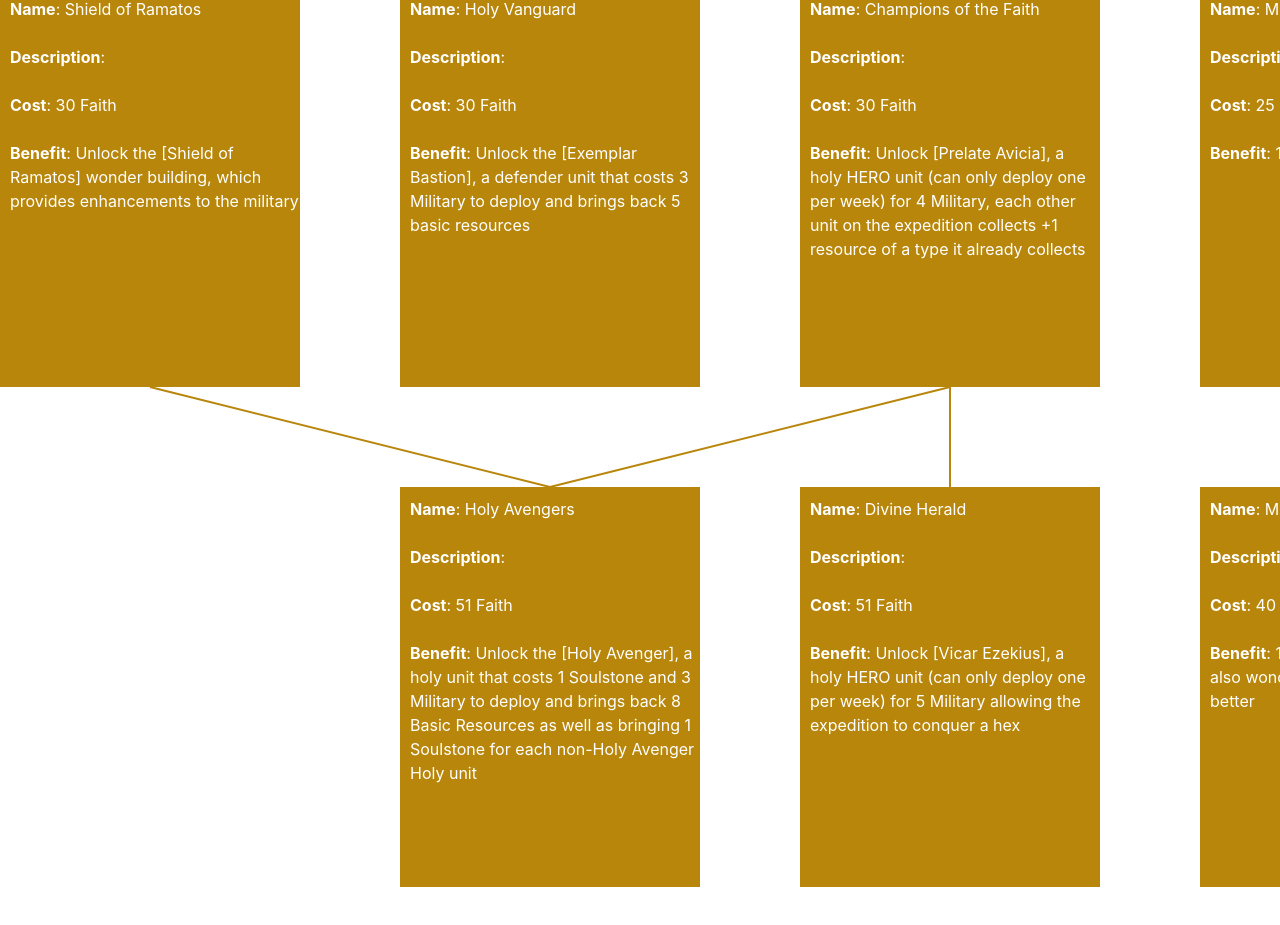
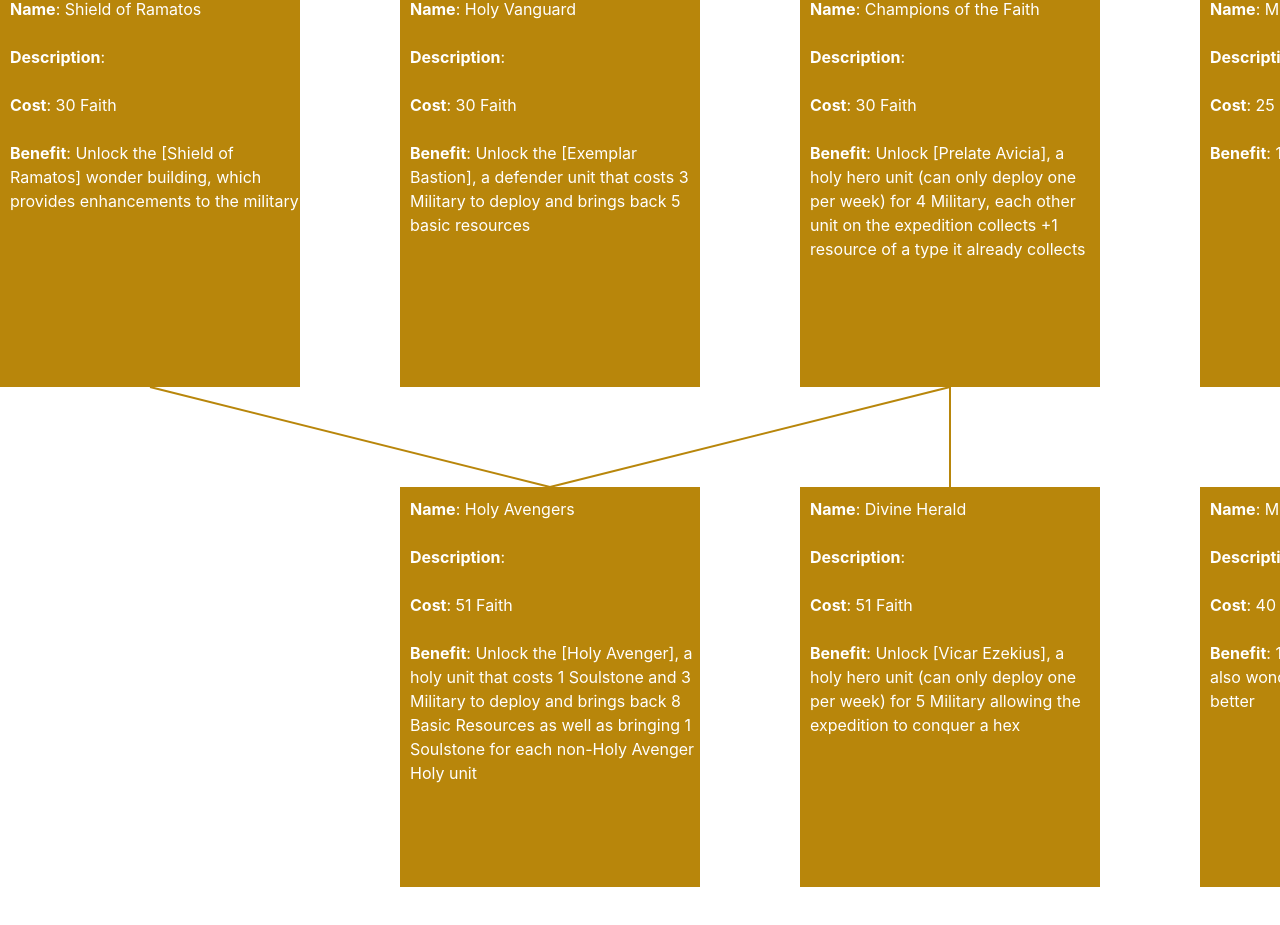
Before and after one commit to Stratege/Elysium, a Vue app: page /#/CoveResearch in a window 1280 px wide. Shown: the part 1513-2438 px from the top of the page. Built offline with nearby package versions, Linux system fonts and the light colour scheme.

Commit message:
no fullcaps hero

```diff
--- a/src/assets/researchData.ts
+++ b/src/assets/researchData.ts
@@ -72,8 +72,8 @@ const footmentext = "You start with the [Knight Exemplar] unlocked, a defender u
 const preachertext = "Unlock the [Preacher], a holy support unit which costs 1 Miliatry and  1 Faith to deploy and brings back 2 Basic Resources + 1 for each Defender unit on the same expedition"
 const longbowmentext = "Unlock the [Exemplar Harbinger], a ranged unit that costs 2 Military to deploy and brings back 2 Workers. In the following week, for each Exemplar Harbinger deployed, players can call in a volley strike once"
 const phalanxtext = "Unlock the [Exemplar Bastion], a defender unit that costs 3 Military to deploy and brings back 5 basic resources"
-const prelateaviciatext = "Unlock [Prelate Avicia], a holy HERO unit (can only deploy one per week) for 4 Military, each other unit on the expedition collects +1 resource of a type it already collects"
-const vicarezekiustext = "Unlock [Vicar Ezekius], a holy HERO unit (can only deploy one per week) for 5 Military allowing the expedition to conquer a hex"
+const prelateaviciatext = "Unlock [Prelate Avicia], a holy hero unit (can only deploy one per week) for 4 Military, each other unit on the expedition collects +1 resource of a type it already collects"
+const vicarezekiustext = "Unlock [Vicar Ezekius], a holy hero unit (can only deploy one per week) for 5 Military allowing the expedition to conquer a hex"
 const paladintext = "Unlock the [Holy Avenger], a holy unit that costs 1 Soulstone and 3 Military to deploy and brings back 8 Basic Resources as well as bringing 1 Soulstone for each non-Holy Avenger Holy unit"
 const knighttext = "Unlock the [Exemplar Vengers], a cavalry unit which costs 2 Military to deploy and brings back 2 Workers and 1 Basic Resource. In the following week, for each Exemplar Venger deployed, players can get information on an unvisited room in the session once"
 
```
